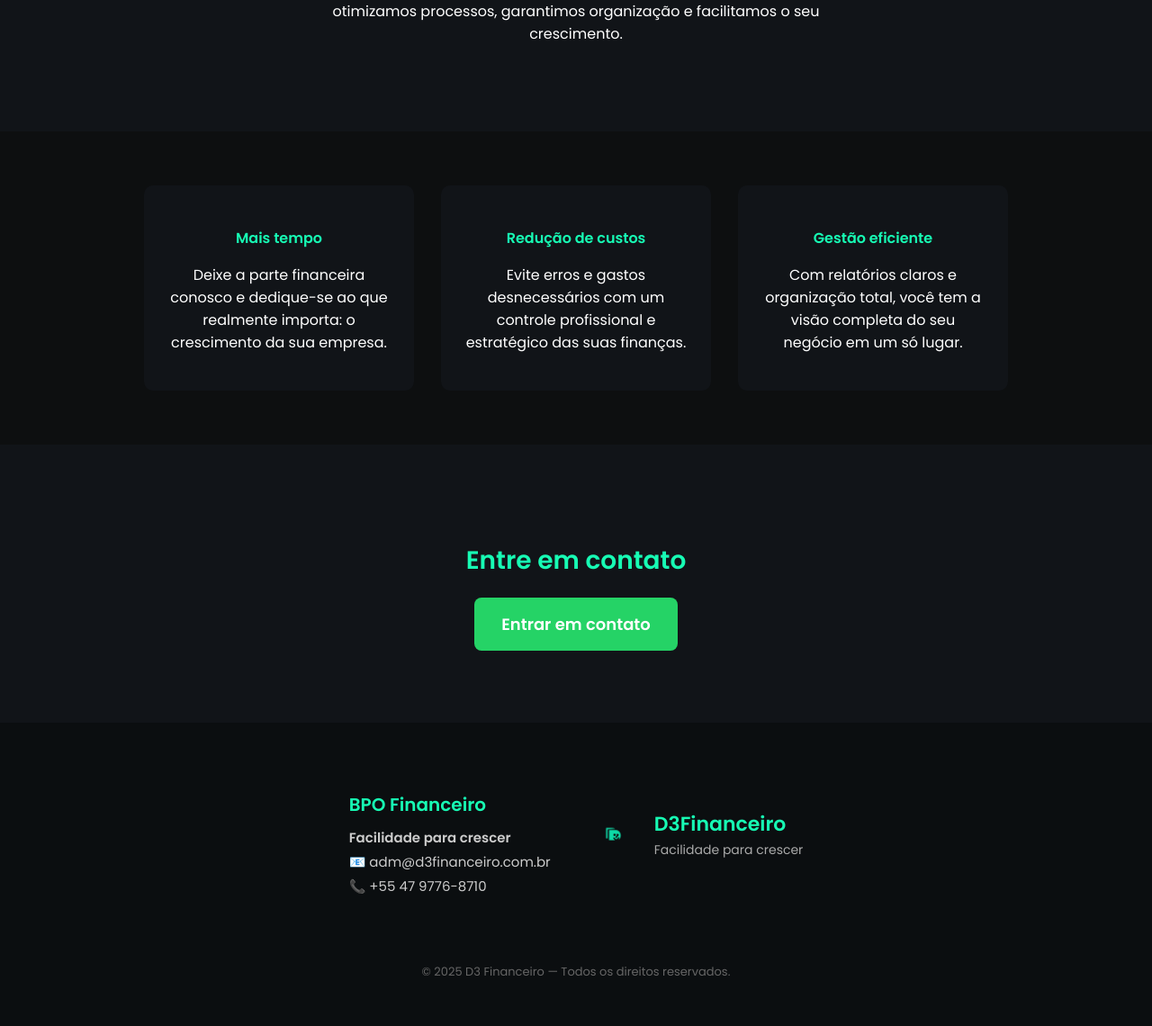
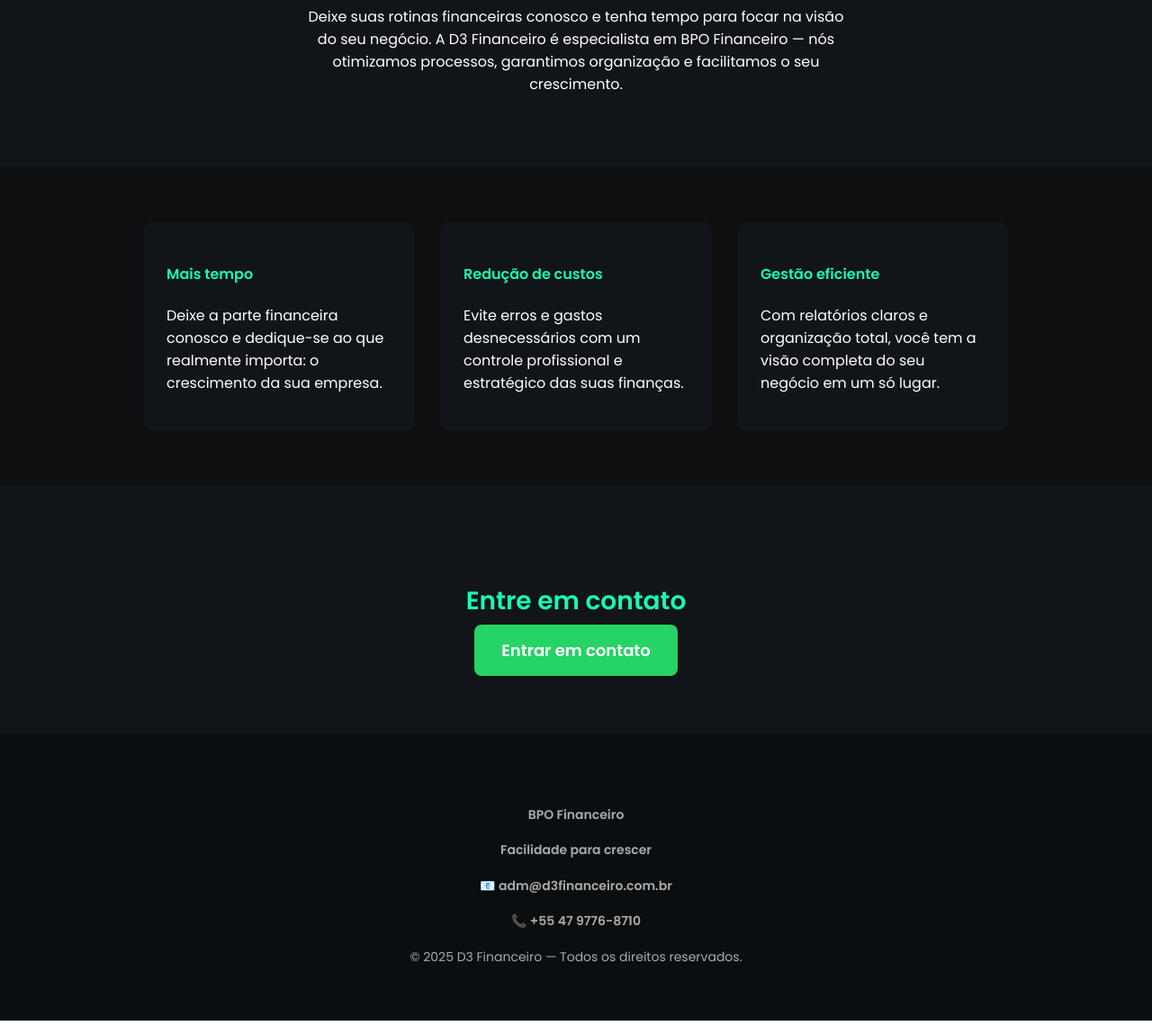
Before and after one commit to gabrieelwilliam-source/D3-Financeiro, a plain HTML site: page index.html in a window 1280 px wide. Shown: the part 753-1893 px from the top of the page at 90% size. Drawn offline with Linux system fonts and the light colour scheme.

Commit message:
Add files via upload

```diff
--- a/index.html
+++ b/index.html
@@ -12,54 +12,30 @@
   font-family: 'Poppins', sans-serif;
   background: radial-gradient(circle at top right, #00ffb3 0%, #0b0e10 60%);
   color: #ffffff;
-      position: relative;
   overflow-x: hidden;
 }
 
-    .bubble {
-      position: absolute;
-      border-radius: 50%;
-      background: rgba(0, 255, 179, 0.1);
-      filter: blur(40px);
-      animation: float 10s infinite ease-in-out;
-      z-index: 0;
-    }
-
-    .bubble:nth-child(1) { width: 200px; height: 200px; top: 10%; left: 10%; animation-delay: 0s; }
-    .bubble:nth-child(2) { width: 150px; height: 150px; top: 50%; right: 15%; animation-delay: 2s; }
-    .bubble:nth-child(3) { width: 250px; height: 250px; bottom: 5%; left: 30%; animation-delay: 4s; }
-
-    @keyframes float {
-      0%, 100% { transform: translateY(0); }
-      50% { transform: translateY(-20px); }
-    }
-
+/* HEADER */
 header {
   text-align: center;
   padding: 80px 20px;
-      position: relative;
-      z-index: 1;
 }
 
-    header img {
+.logo {
   width: 180px;
   margin-bottom: 20px;
 }
 
-    header h1 {
+h1 {
   font-size: 48px;
   color: #17fcb4;
   margin-bottom: 10px;
 }
 
-    header h2 {
+h2 {
   font-size: 22px;
   font-weight: 400;
   color: #e0e0e0;
-    }
-
-    .cta {
-      margin-top: 30px;
 }
 
 .cta button {
@@ -77,39 +53,44 @@
   background-color: #00d796;
 }
 
+/* ABOUT */
 .about {
+  background-color: #111418;
+  padding: 60px 20px;
+  text-align: center;
+}
+
+.title-with-icon {
   display: flex;
-      flex-wrap: wrap;
   align-items: center;
   justify-content: center;
-      padding: 60px 20px;
-      text-align: center;
-      background-color: #111418;
-      z-index: 1;
-      position: relative;
+  gap: 12px;
 }
 
-    .about-text {
-      max-width: 600px;
-      margin: 20px;
+.title-with-icon .icon {
+  width: 40px;
+  height: 40px;
 }
 
 .about-text h3 {
   color: #17fcb4;
   font-size: 28px;
-      margin-bottom: 10px;
+  margin: 0;
 }
 
+.about-text p {
+  max-width: 600px;
+  margin: 20px auto;
+}
+
+/* BENEFITS */
 .benefits {
   display: flex;
   flex-wrap: wrap;
   justify-content: center;
+  gap: 30px;
+  background-color: #0d0f10;
   padding: 60px 20px;
-      gap: 30px;
-      text-align: center;
-      background-color: #0d0f10;
-      z-index: 1;
-      position: relative;
 }
 
 .benefit {
@@ -126,15 +107,13 @@
 
 .benefit h4 {
   color: #17fcb4;
-      margin-bottom: 10px;
 }
 
+/* CONTACT */
 .contact {
   text-align: center;
   padding: 80px 20px;
   background-color: #111418;
-      position: relative;
-      z-index: 1;
 }
 
 .contact h3 {
@@ -153,7 +132,6 @@
   font-weight: 600;
   cursor: pointer;
   text-decoration: none;
-      display: inline-block;
   transition: 0.3s;
 }
 
@@ -161,72 +139,25 @@
   background-color: #1eb85a;
 }
 
+/* FOOTER */
 footer {
+  text-align: center;
+  padding: 60px 20px;
   background-color: #0b0e10;
-      color: #fff;
-      padding: 50px 20px;
-      text-align: left;
-      position: relative;
-      z-index: 1;
-      display: flex;
-      justify-content: center;
-      flex-wrap: wrap;
-      gap: 40px;
+  color: #aaa;
+  font-size: 14px;
 }
 
-    .footer-left {
-      max-width: 400px;
+.footer-info p {
+  margin: 6px 0;
 }
 
-    .footer-left h4 {
-      color: #17fcb4;
-      font-weight: 600;
-      font-size: 20px;
-      margin-bottom: 10px;
+.copy {
+  margin-top: 30px;
+  font-size: 13px;
+  color: #666;
 }
 
-    .footer-left p {
-      margin: 4px 0;
-      color: #ccc;
-      font-size: 15px;
-    }
-
-    .footer-right {
-      display: flex;
-      align-items: center;
-      gap: 15px;
-    }
-
-    .footer-right img {
-      width: 60px;
-      height: auto;
-    }
-
-    .footer-right .brand-text {
-      display: flex;
-      flex-direction: column;
-      justify-content: center;
-    }
-
-    .footer-right .brand-text h5 {
-      color: #17fcb4;
-      font-size: 22px;
-      margin: 0;
-    }
-
-    .footer-right .brand-text p {
-      color: #aaa;
-      font-size: 14px;
-      margin: 2px 0 0;
-    }
-
-    .copyright {
-      width: 100%;
-      text-align: center;
-      font-size: 13px;
-      color: #666;
-      margin-top: 30px;
-    }
   </style>
 </head>
 <body>
@@ -237,7 +168,6 @@
 
   <header>
     <img src="WhatsApp Image 2025-11-02 at 09.53.40-Photoroom.png" alt="Logo D3 Financeiro">
-    <h1>D3 Financeiro</h1>
     <h2>Está sem tempo para suas finanças? Nós cuidamos disso para você!</h2>
     <div class="cta">
       <button onclick="document.getElementById('contato').scrollIntoView({behavior: 'smooth'})">Quero saber mais</button>
@@ -274,15 +204,12 @@
   <footer>
     <div class="footer-left">
       <h4>BPO Financeiro</h4>
-      <p><strong>Facilidade para crescer</strong></p>
-      <p>📧 adm@d3financeiro.com.br</p>
-      <p>📞 +55 47 9776-8710</p>
+      <p><h4><strong>Facilidade para crescer</strong></p></h4>
+      <p><h4>📧 adm@d3financeiro.com.br</p></h4>
+      <p><h4>📞 +55 47 9776-8710</p></h4>
     </div>
     <div class="footer-right">
-      <img src="Design sem nome (1)-Photoroom.png" alt="Ícone D3">
       <div class="brand-text">
-        <h5>D3Financeiro</h5>
-        <p>Facilidade para crescer</p>
       </div>
     </div>
     <div class="copyright">
```
Lines whose indentation alone changed are shown as unchanged.
